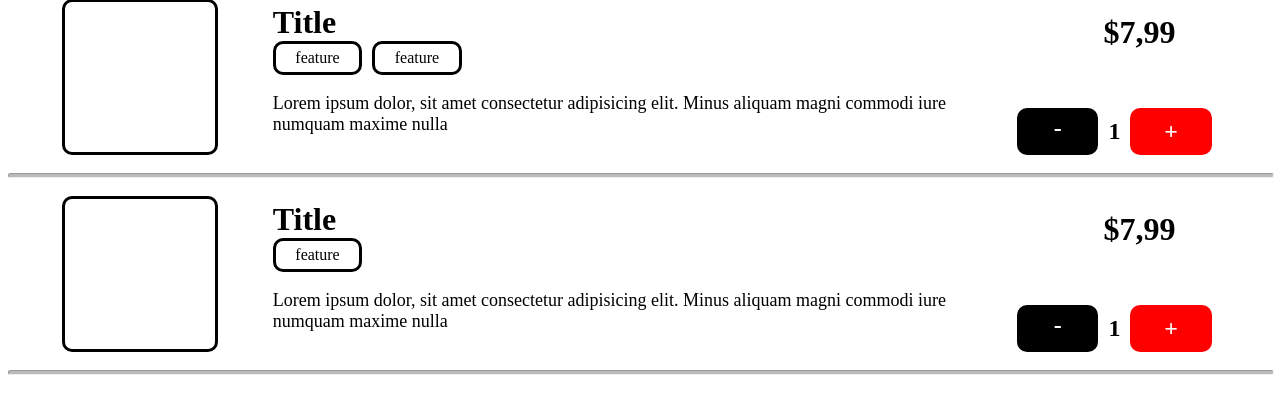
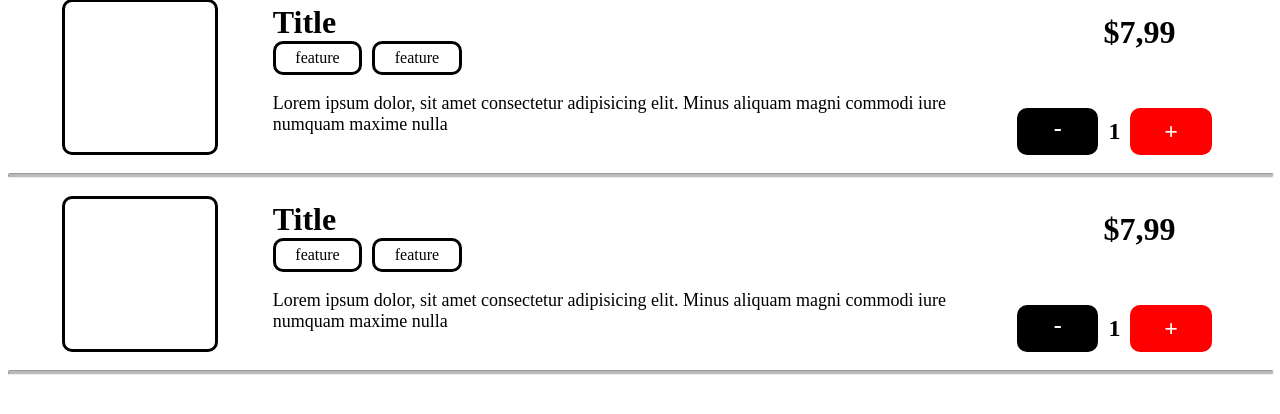
Before and after one commit to Deanjer/sushidaily, a PHP site: page /bestelling.php in a window 1280 px wide. Shown: the part 117-531 px from the top of the page. Run offline with PHP 8.4, Linux system fonts and the light colour scheme.

Commit message:
Update bestelling.php

```diff
--- a/sushidaily/bestelling.php
+++ b/sushidaily/bestelling.php
@@ -54,8 +54,13 @@
             </div>
             <div class="info">
                 <h1>Title</h1>
-                <div class="feature">
-                    feature
+                <div class="categorie">
+                    <div class="feature">
+                        feature
+                    </div>
+                    <div class="feature">
+                        feature
+                    </div>
                 </div>
                 <div class="omschrijving">
                     <p>
```
